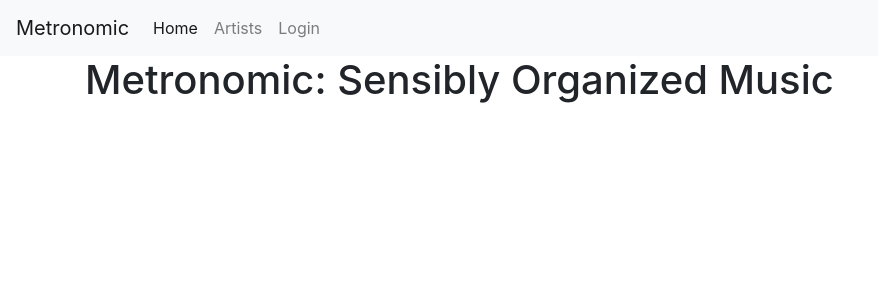
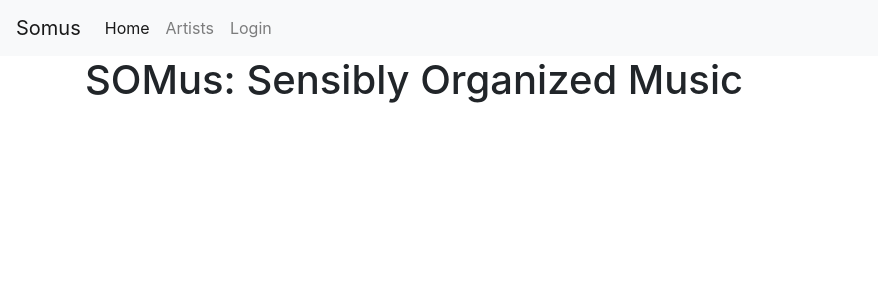
Before and after one commit to ajpfahnl/hornmusic, a Django app: page / in a window 1280 px wide. Shown: the top 300 px of the page, without its empty margins (0-878 px from the left). Run offline with Django 3.2, Linux system fonts and the light colour scheme; data that the repository does not hold is empty; some libraries are stand-ins or nearby versions.

Commit message:
rename html to Somus

```diff
--- a/music/templates/music/base.html
+++ b/music/templates/music/base.html
@@ -10,7 +10,7 @@
 <body>
     <!--Navigation-->
     <nav class="navbar navbar-expand-lg navbar-light bg-light">
-        <a class="navbar-brand" href="{% url 'music:index' %}">Metronomic</a>
+        <a class="navbar-brand" href="{% url 'music:index' %}">Somus</a>
         <button class="navbar-toggler" type="button" data-toggle="collapse" data-target="#navbarNavAltMarkup" aria-controls="navbarNavAltMarkup" aria-expanded="false" aria-label="Toggle navigation">
           <span class="navbar-toggler-icon"></span>
         </button>
--- a/music/templates/music/index.html
+++ b/music/templates/music/index.html
@@ -1,6 +1,6 @@
 {% extends "music/base.html" %}
 {% block content %}
-<h1>Metronomic: Sensibly Organized Music</h1>
+<h1>SOMus: Sensibly Organized Music</h1>
 {% for playlist in playlists %}
 <h4>{{ playlist.title }}</h4>
 <input class="form-control" id="searchInput{{ playlist.id }}" type="text" placeholder="Search...">
```
